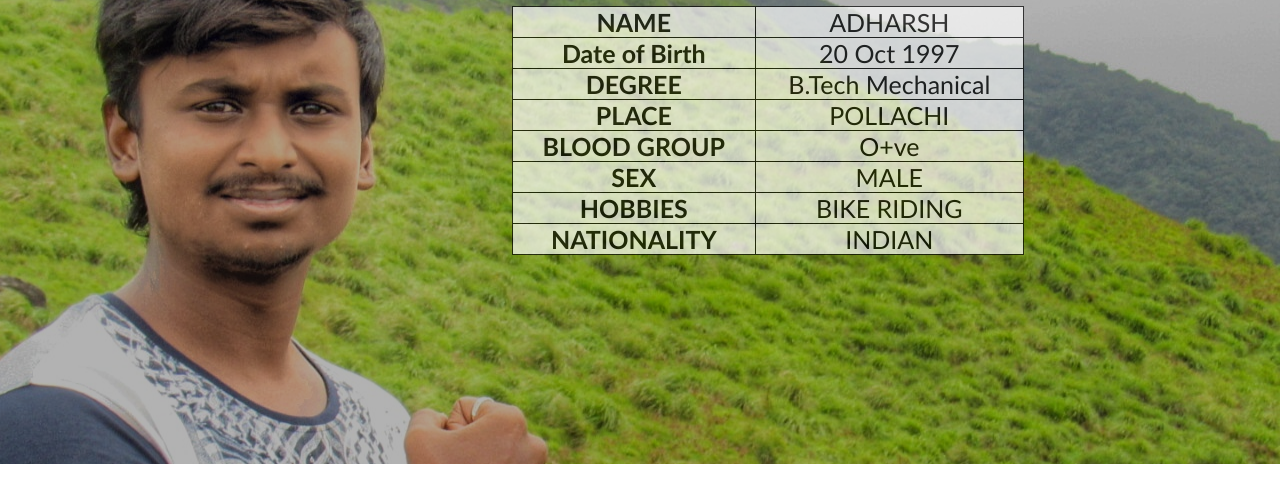
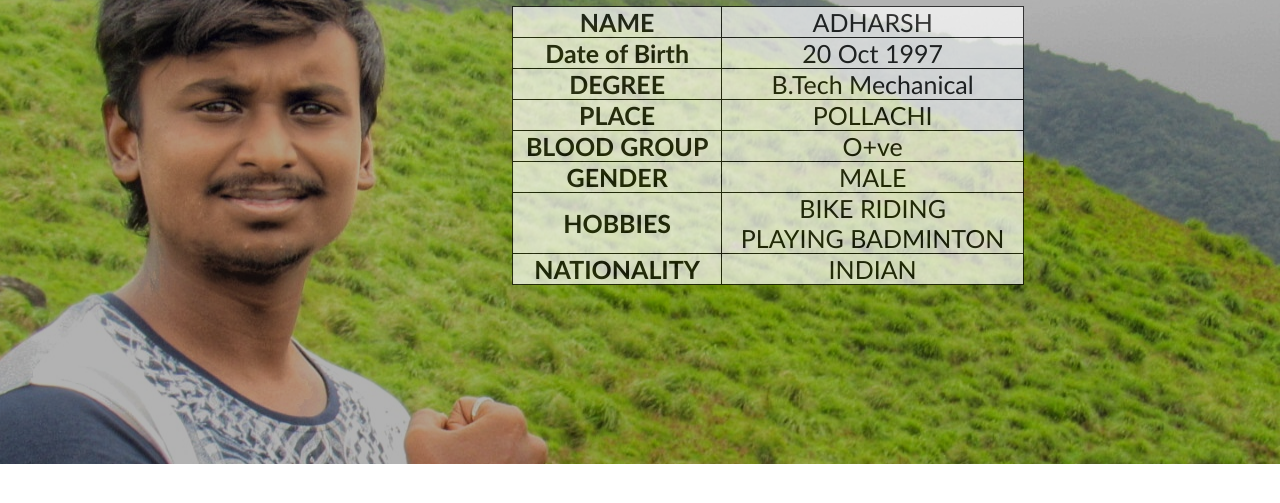
Before and after one commit to AdharshSGit/Personal-WebSite, a plain HTML site: page Webpage-master/source/about.html in a window 1280 px wide. Shown: the part 193-696 px from the top of the page. Drawn offline with Linux system fonts and the light colour scheme.

Commit message:
Update about.html

```diff
--- a/Webpage-master/source/about.html
+++ b/Webpage-master/source/about.html
@@ -53,12 +53,12 @@
                 <td>O+ve</td>
             </tr>
             <tr>
-                    <th>SEX</th>
+                    <th>GENDER</th>
                     <td>MALE</td>
                 </tr>
             <tr>
                 <th>HOBBIES</th>
-                <td>BIKE RIDING</td>
+                <td>BIKE RIDING<br> PLAYING BADMINTON</td>
             </tr>
             <tr>
                     <th>NATIONALITY</th>
```
